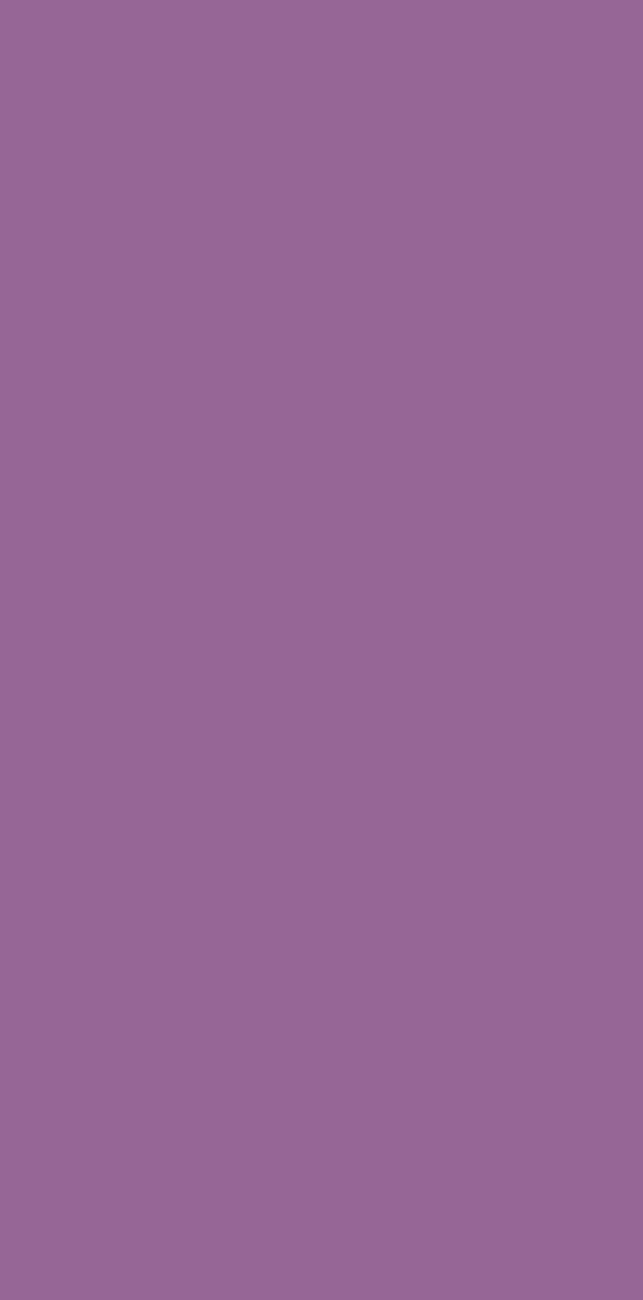
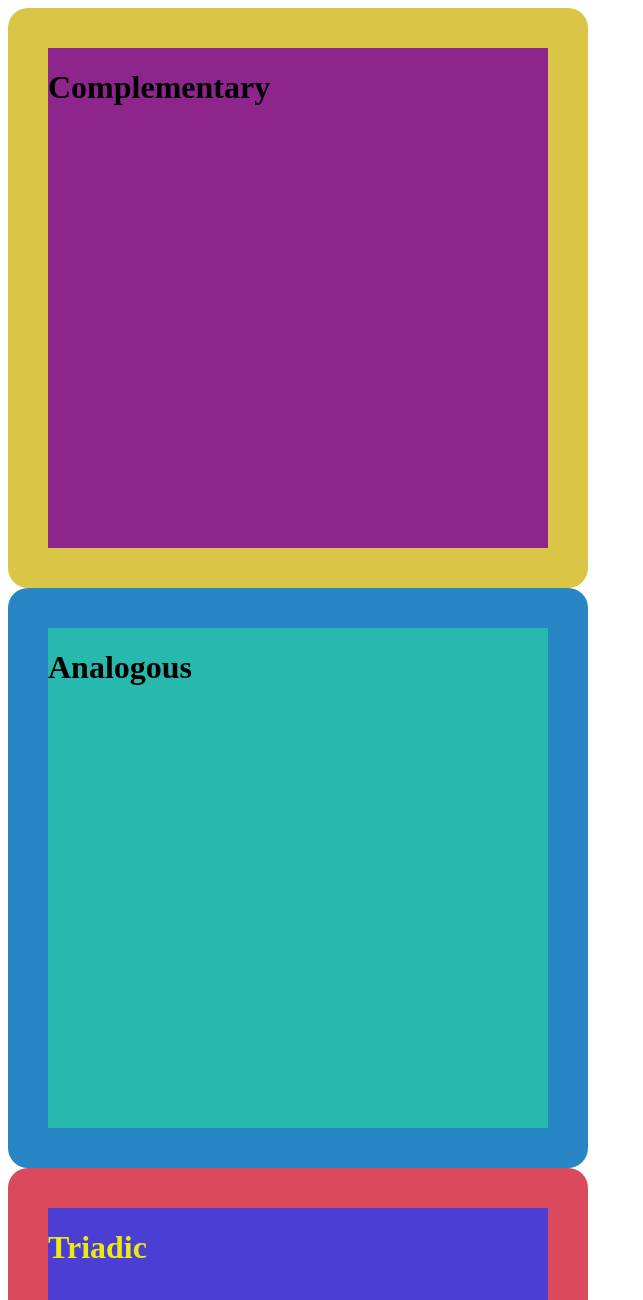
Before and after one commit to Boss3Rowan/HW_WebDev, a plain HTML site: page ColorTheory.html in a window 1280 px wide. Shown: the top 1300 px of the page, without its empty margins (0-643 px from the left). Before the commit the page ends 800 px from the top, so only its background shows below. Drawn offline with Linux system fonts and the light colour scheme.

Commit message:
color theory

```diff
--- a/ColorTheory.html
+++ b/ColorTheory.html
@@ -1,17 +1,42 @@
 <!DOCTYPE html>
 <html lang="en">
     <head>
-        <title>HTML Advanced Notes</title>
+        <title>Color Theory</title>
         <meta charset="UTF-8">
         <style>
-body{
-    width: 50%;
-    background-color: rgb(150, 102, 150);
-    border-radius: 5px;
-    font-size: .75rem;
-    }
-</style>
-</head>
-<body>
-
-</body>
+            .Complimentary{
+                    width: 500px;
+                    height: 500px;
+                    background-color:rgb(141, 37, 141);
+                    border-radius: 20px;
+                    border: solid 40px #dbc547;
+            }
+               .Analogous{
+                    width: 500px;
+                    height: 500px;
+                    background-color:rgb(39, 185, 173);
+                    border-radius: 20px;
+                    border: solid 40px #2986c4;
+            }
+               .Triadic{
+                    width: 500px;
+                    height: 500px;
+                    background-color:rgb(77, 62, 211);
+                    border-radius: 20px;
+                    border: solid 40px #db495d;
+                    color:rgb(233, 233, 19)
+            }
+        </style>
+    </head>
+    <body>
+        <div class="Complimentary">
+        <h1>Complementary</h1>
+        </div>
+        <div class="Analogous">
+            <h1>Analogous</h1>
+            </div>
+        <div class="Triadic">
+            <h1>Triadic</h1>
+            </div>
+    </body>
+</html>
```
